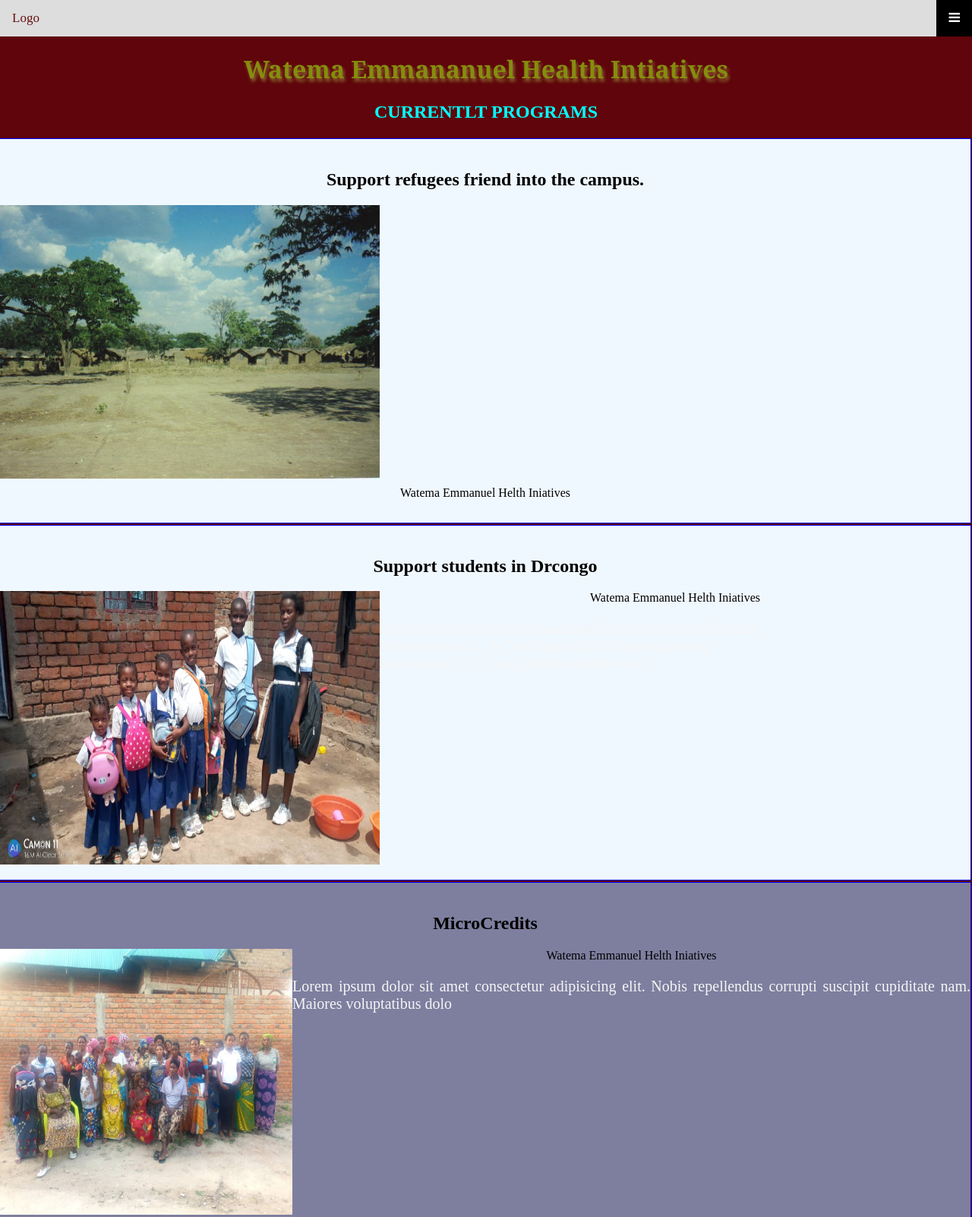
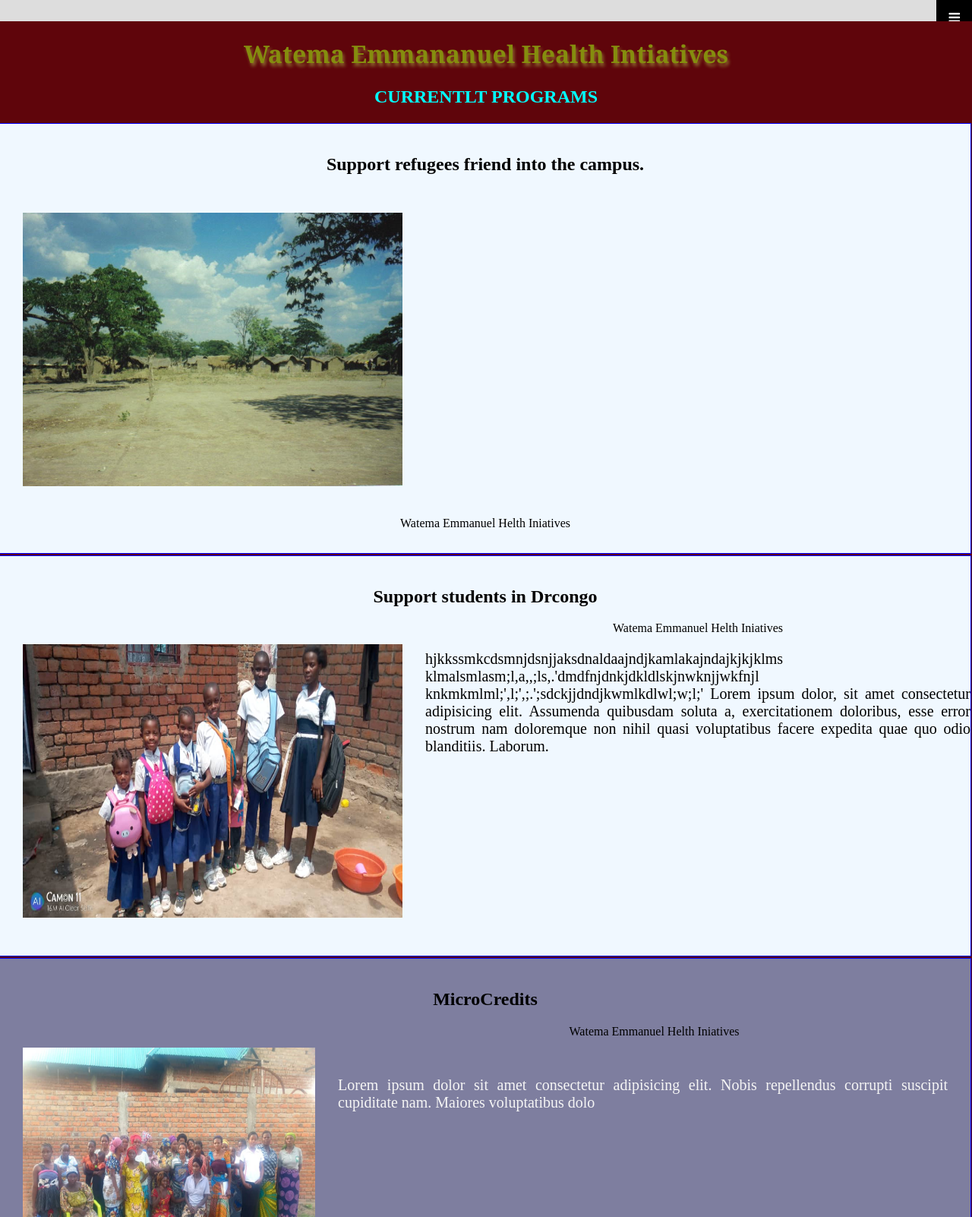
Before and after one commit to watema/My-website, a plain HTML site: page Programs.html in a window 1280 px wide. Shown: the top 1602 px of the page at 76% size. Drawn offline with Linux system fonts and the light colour scheme.

Commit message:
modified

```diff
--- a/Programs.html
+++ b/Programs.html
@@ -2,7 +2,9 @@
 <html lang="en" dir="ltr">
     <meta charset="utf-8">
     <meta name="viewport"
-    content="width"device-width,iniatil-scale=1.0"/>
+    content="width"device-width,iniatil-scale=1.0>
+
+    <link rel="stylesheet" href="main.css">
     <script src="main.js"></script>
     <head>
         <!-- Load an icon library to show a hamburger menu (bars) on small screens -->
@@ -11,7 +13,7 @@
 <!-- Top Navigation Menu -->
 
 <div class="topnav">
-  <a href="#home" class="active">Logo</a>
+  <a href="#home" class="active"></a>
   <!-- Navigation links (hidden by default) -->
   <div id="myLinks">
     <a href="ndex.html">Home</a>
@@ -24,7 +26,6 @@
     <i class="fa fa-bars"></i>
   </a>
 </div>
-      <link rel="stylesheet" href="main.css">
       <!-- <link script="" href="/css/master.css"> -->
       <!-- <script src="main.js" charset="utf-8"></script> not need to be here -->
       <title>WEF|Watema Emmanuel Foundation.</title>
@@ -72,9 +73,13 @@
 
             <div class="flex-item-left"> <img src="images/Pay children school feesJPG.JPG " width="500px" height="360px">
               <span> Watema Emmanuel Helth Iniatives</span>
-              <p>hjkkssmkcdsmnjdsnjjaksdnaldaajndjkamlakajndajkjkjklmkads
+              <p class="dark-text">hjkkssmkcdsmnjdsnjjaksdnaldaajndjkamlakajndajkjkjklms
                 klmalsmlasm;l,a,,;ls,.'dmdfnjdnkjdkldlskjnwknjjwkfnjl
                 knkmkmlml;',l;',;.';sdckjjdndjkwmlkdlwl;w;l;'
+                Lorem ipsum dolor, sit amet consectetur adipisicing elit.
+                 Assumenda quibusdam soluta a, exercitationem doloribus, esse error
+                 nostrum nam doloremque non nihil quasi voluptatibus facere expedita
+                  quae quo odio blanditiis. Laborum.
               </p>
 
           </div>
@@ -88,7 +93,7 @@
           <img src="images/baraka.jpg" width="385" height="350">
           <span> Watema Emmanuel Helth Iniatives</span>
 
-
+            <div>
           <p>Lorem ipsum dolor sit amet consectetur adipisicing elit. Nobis repellendus corrupti suscipit cupiditate nam. Maiores voluptatibus dolo </p>
 
            </div>
@@ -97,7 +102,7 @@
 
           <footer  class="awesomefooter">
             <i class="fab fa-twitter">
-             <a href="https://twitter.com/watema">twitter<a/>
+             <a href="https://twitter.com/watema">twitter</a>
 
             </i>
             <i class="fab fa-facebook">
--- a/main.css
+++ b/main.css
@@ -69,7 +69,8 @@ section {
 
   /* border-left: 30; not sure about border property  */
 
-  .flex-item-left {float: right;
+  .flex-item-left {
+    float: left;
     padding: 130;
     shape-outside: circle(50%);
 
@@ -97,6 +98,7 @@ section {
 }
 img {
   float: left;
+  margin: 30px;
 
 }
 
@@ -139,14 +141,23 @@ margin: auto;}
 
 
 }
-.lulinda {box-sizing: border-box; border: 1px solid blue; width: 100%; float: right;
+.lulinda {box-sizing: border-box;
+   border: 1px solid blue;
+    width: 100%;
+    float: right;
 
 
 }
+
 .tiger {
   background-color:#7e7e9f;
-  box-sizing: border-box; border: 1px solid blue; width: 100%; float: right;
+  box-sizing: border-box;
+   border: 1px solid blue;
+   width: 100%; float: right;
 
+}
+.tiger p{
+  padding: 30px;
 }
 
 .awesomefooter{
@@ -236,7 +247,25 @@ text-indent: 1in;}
 
 /* Style the active link (or home/logo) */
 .active {
-  background-color: #04AA6D;
+  background-color: #aa0404;
   color: white;
 }
 /*  */
+
+@media(min-width:1200px){
+  body{ width:100%;
+
+  }
+  .awesomefooter{
+    display: flex;
+
+
+  }
+.dark-text{color:black;
+
+}
+
+
+
+
+}
```
Also changed, not shown: Projects.html (+1 -1 lines), about.html (+2 -2 lines), index.html (+1 -1 lines).
